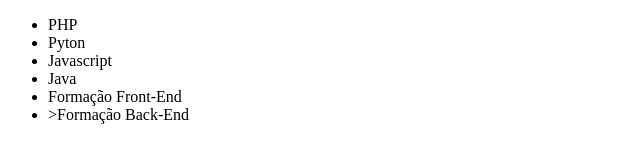
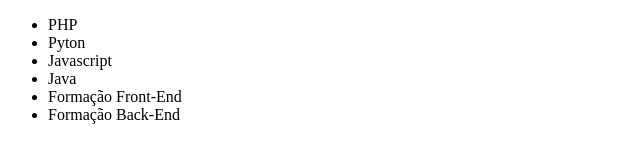
Before and after one commit to JScolucci/git-alura, a plain HTML site: page index.html in a window 1280 px wide. Shown: the full height of the page, 0-640 px from the left. Drawn offline with Linux system fonts and the light colour scheme.

Commit message:
Corrigindo adição do  curso Formação Back-End

```diff
--- a/index.html
+++ b/index.html
@@ -13,7 +13,7 @@
         <li>Javascript</li>
         <li>Java</li>
         <li>Formação Front-End</li>
-        <li>>Formação Back-End</li>
+        <li>Formação Back-End</li>
     </ul>
 </body>
 </html>
```
